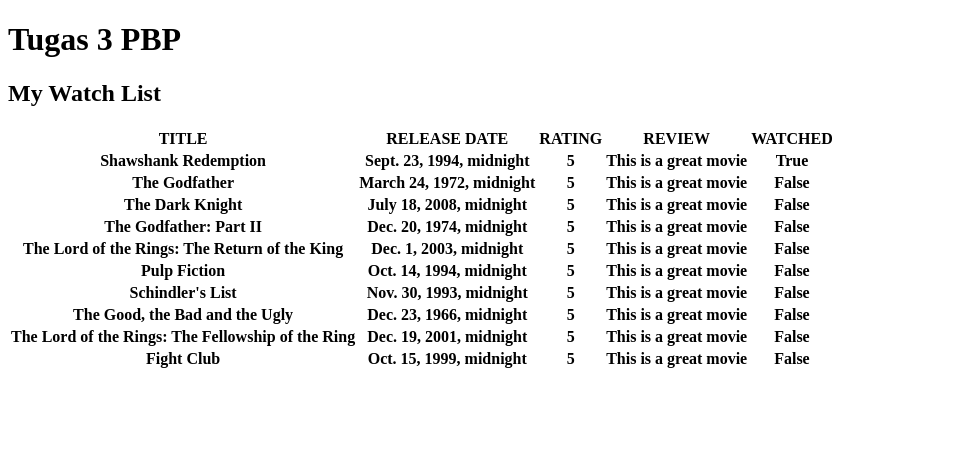
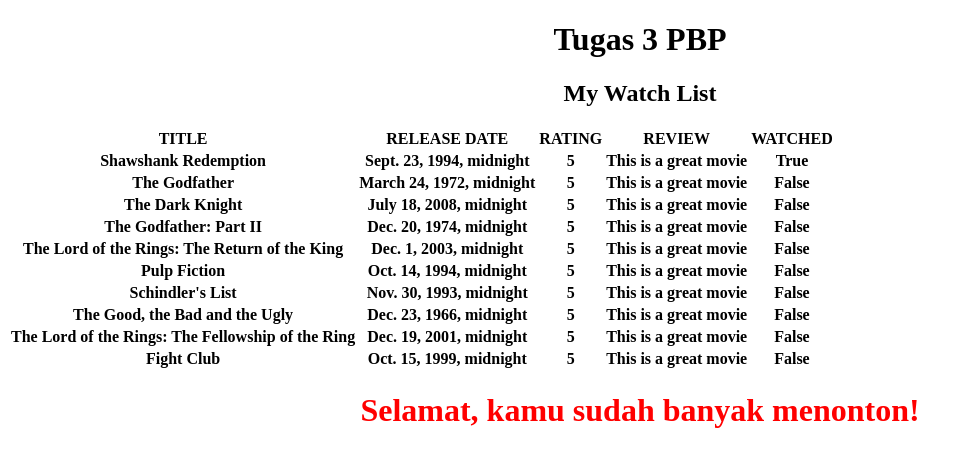
Before and after one commit to iqbalpa/tugas-2-pbp, a Django app: page /mywatchlist/html/ in a window 1280 px wide. Shown: the top 467 px of the page, without its empty margins (0-972 px from the left). Run offline with Django 4.2, Linux system fonts and the light colour scheme; data comes from the database, SQL or seed files in the repository; lists and menus that the app fills with data are empty.

Commit message:
Tugas 3: implement bonus

```diff
--- a/mywatchlist/templates/mywatchlist.html
+++ b/mywatchlist/templates/mywatchlist.html
@@ -2,8 +2,8 @@
 
  {% block content %}
 
-  <h1>Tugas 3 PBP</h1>
-  <h2>My Watch List</h2>
+  <h1 style="text-align: center;">Tugas 3 PBP</h1>
+  <h2 style="text-align: center;">My Watch List</h2>
 
   <table>
     <tr>
@@ -24,4 +24,5 @@
     {% endfor %}
   </table>
 
+  <h1 style="color:red; text-align: center;">{{message}}</h1>
  {% endblock content %}
--- a/mywatchlist/views.py
+++ b/mywatchlist/views.py
@@ -7,8 +7,23 @@ from django.core import serializers
 # Create your views here.
 def show_mywatchlist(request):
     mywatchlist = MyWatchList.objects.all()
+
+    watched = 0
+    unwatched = 0
+    message = ""
+    for movie in mywatchlist:
+        if movie.watched == True:
+            watched += 1
+        else:
+            unwatched += 1
+    if watched >= unwatched:
+        message = "Selamat, kamu sudah banyak menonton!"
+    else:
+        message = "Selamat, kamu sudah banyak menonton!"
+
     context = {
-        "watchlist": mywatchlist
+        "watchlist": mywatchlist,
+        "message": message,
     }
     return render(request, 'mywatchlist.html', context)
 
```
